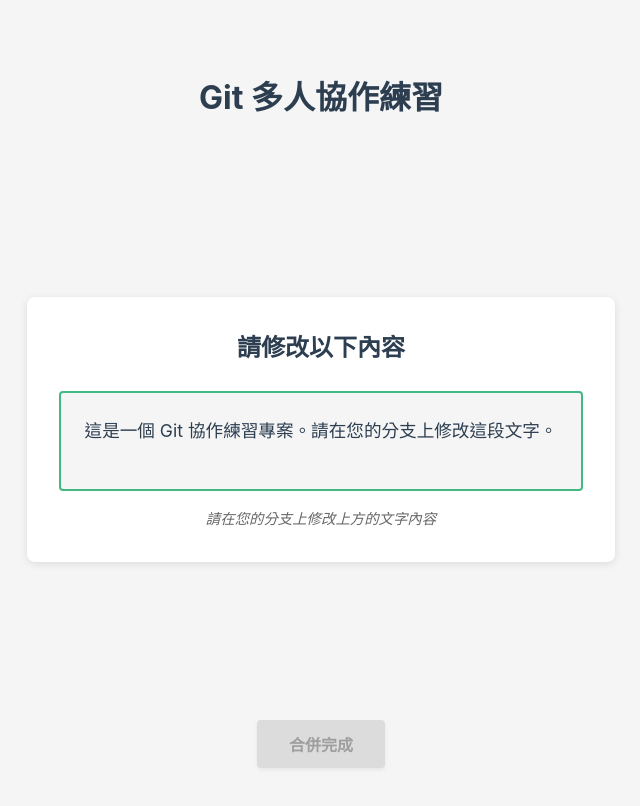
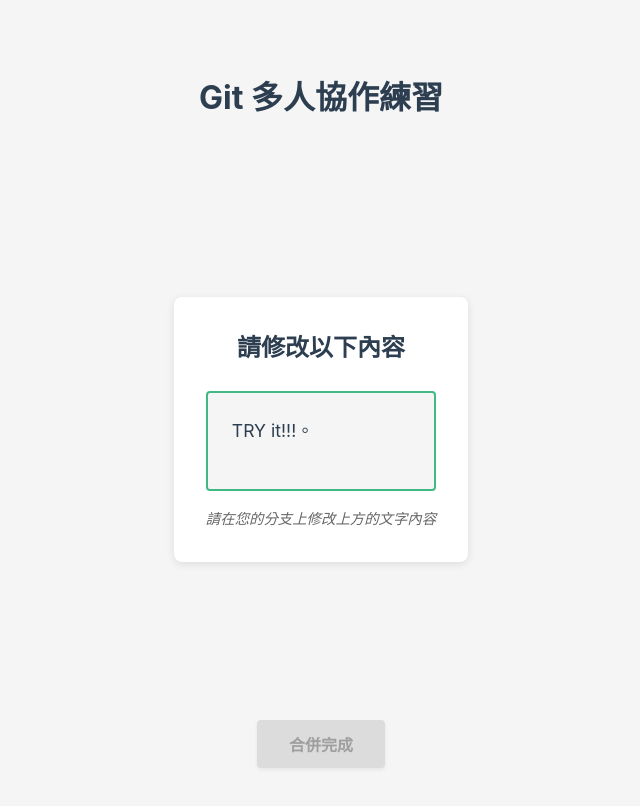
Before and after one commit to wuxuchengee14/workshop_practice, a Vue app: page / in a window 1280 px wide. Shown: the top 806 px of the page, without its empty margins (319-959 px from the left). Built offline with nearby package versions, Linux system fonts and the light colour scheme.

Commit message:
revised TRY it

```diff
--- a/src/components/ContentArea.vue
+++ b/src/components/ContentArea.vue
@@ -13,7 +13,7 @@
 <script setup>
 import { ref } from 'vue';
 
-const content = ref('這是一個 Git 協作練習專案。請在您的分支上修改這段文字。');
+const content = ref('TRY it!!!。');
 </script>
 
 <style scoped>
```
